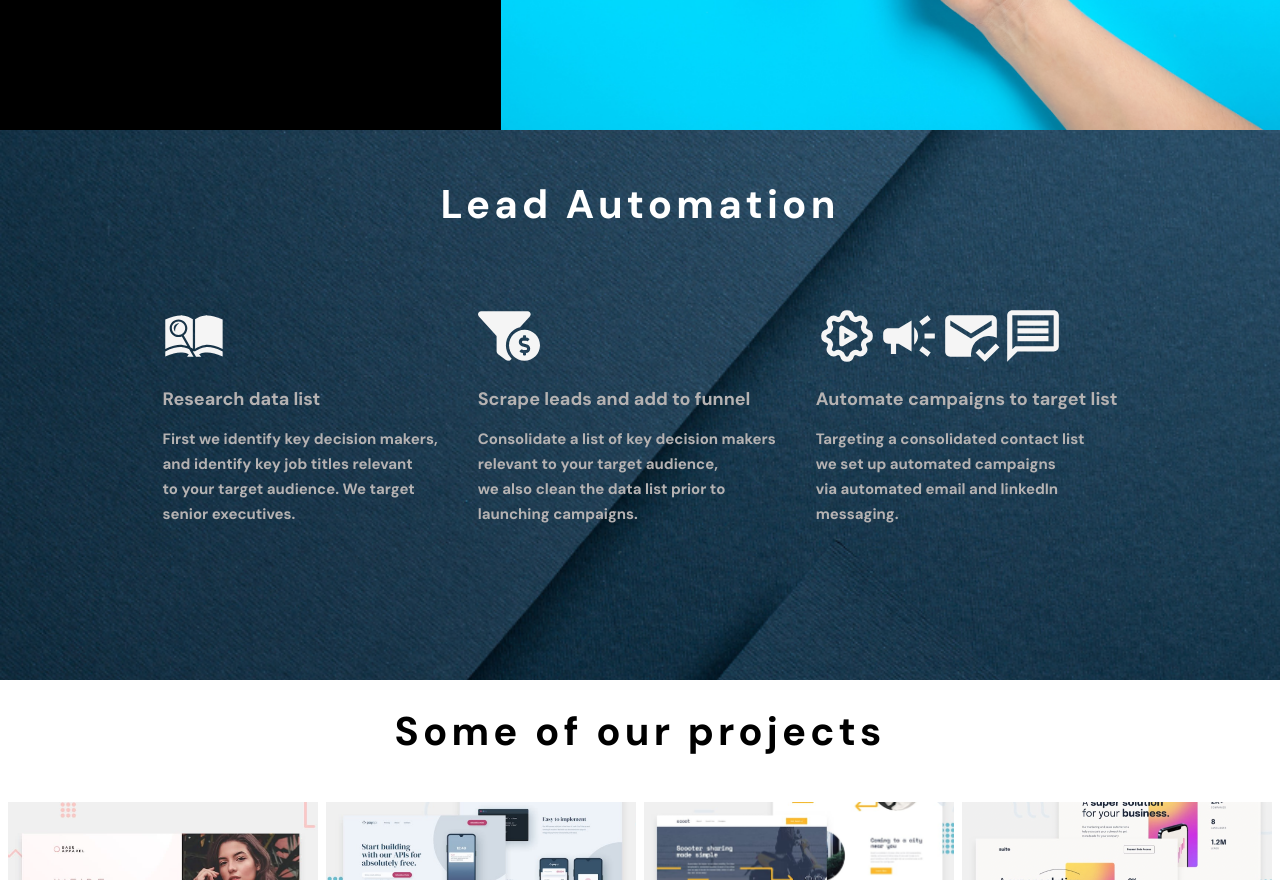
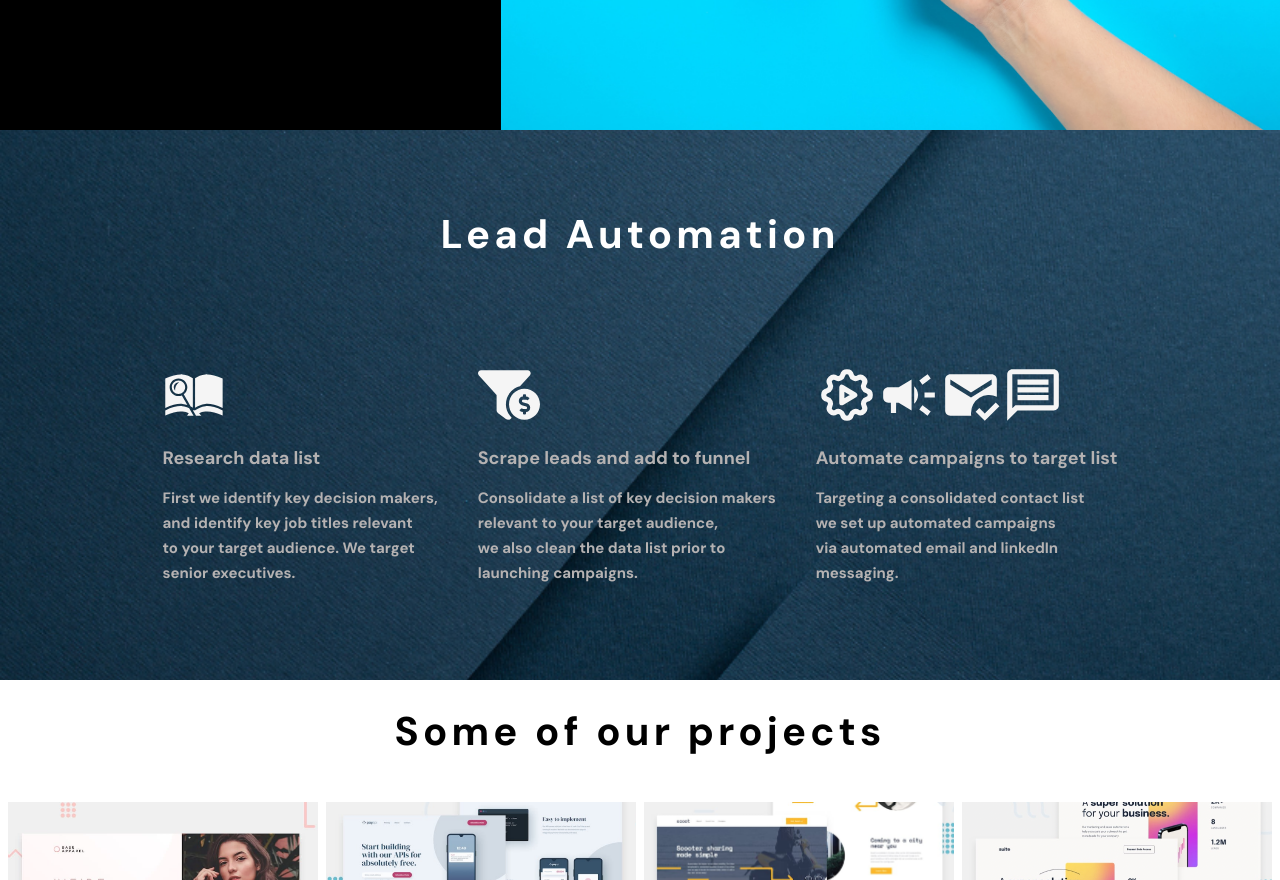
Before and after one commit to shaunvan119/slv-landing-page, a React (Create React App) app: page / in a window 1280 px wide. Shown: the part 1820-2700 px from the top of the page. Built offline with nearby package versions, Linux system fonts and the light colour scheme.

Commit message:
fixed top section div css

```diff
--- a/src/containers/LeadAutomation/lead.css
+++ b/src/containers/LeadAutomation/lead.css
@@ -1,7 +1,11 @@
 
 
 
-
+.bottom-main-container-lead {
+    display: flex;
+    flex-direction: column;
+    justify-content: space-evenly;
+}
 
 
 .lead-heading {
--- a/src/containers/Topmain/TopMain.js
+++ b/src/containers/Topmain/TopMain.js
@@ -13,7 +13,7 @@ function TopMain() {
     return (
         <div className="top-wrapper">
         <div className="top-main-container-one">
-            <div className="top-main-one">
+            <div className="top-main-one count-section">
             <Count/>
             <CountLeads/>
             <CountLines/>
--- a/src/containers/Topmain/topMain.css
+++ b/src/containers/Topmain/topMain.css
@@ -8,6 +8,10 @@
     flex-direction: column;
     justify-content: center;
     align-items: center;
+
+}
+
+.count-section {
     text-align: center;
 }
 
```
